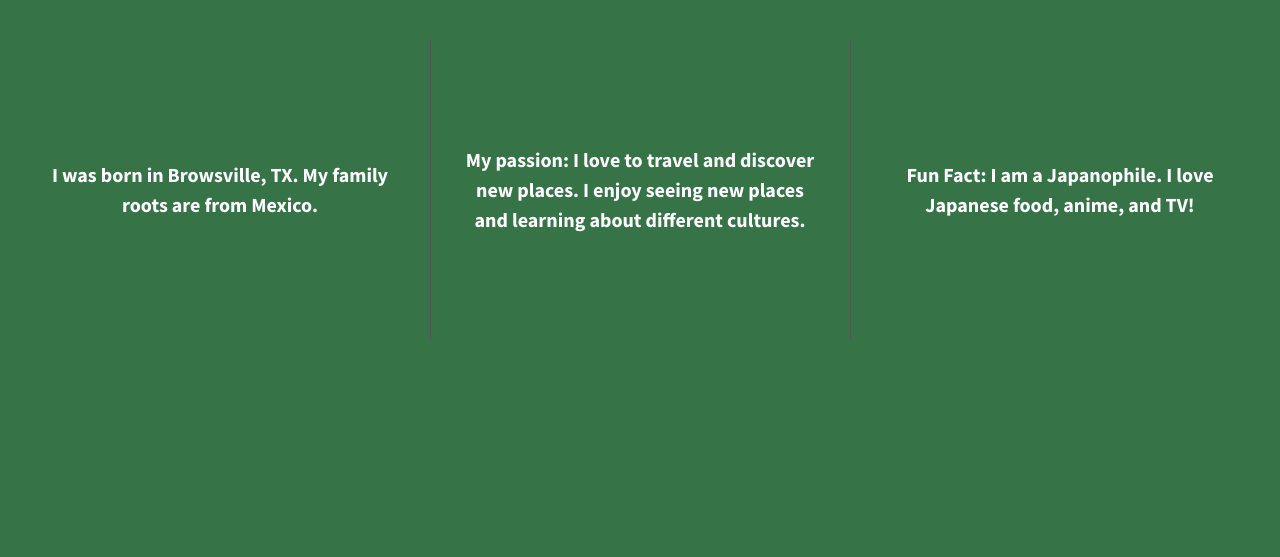
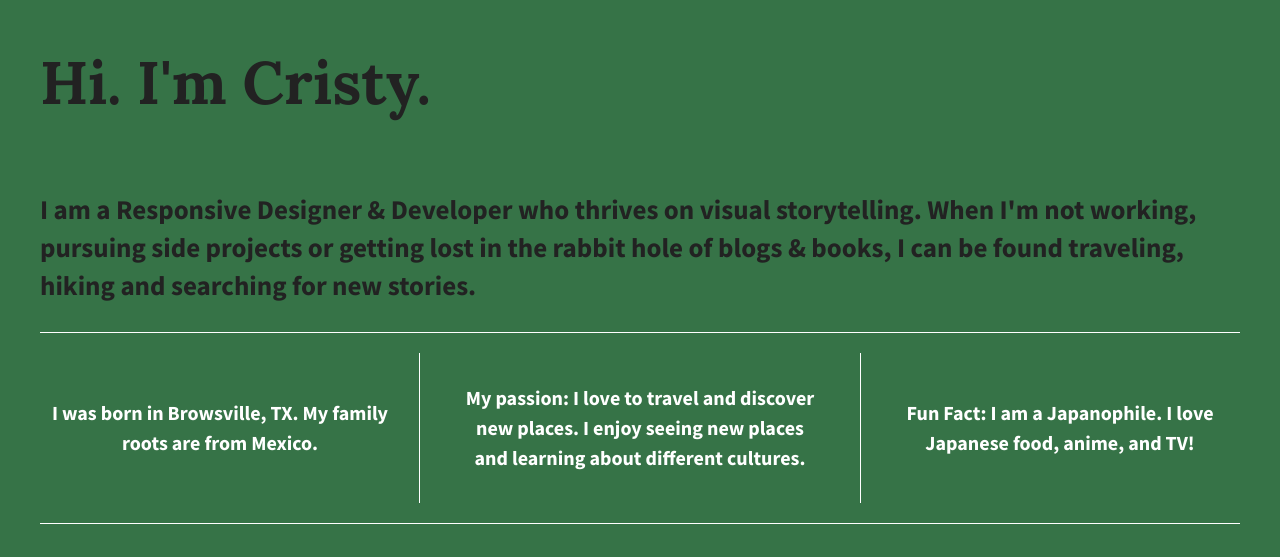
Before and after one commit to cristina-solis17/206-divs-flexbox, a plain HTML site: page index.html in a window 1280 px wide. Drawn offline with nearby package versions, Linux system fonts and the light colour scheme.

Commit message:
completed layout

```diff
--- a/css/main.css
+++ b/css/main.css
@@ -99,13 +99,39 @@ textarea {
 html {
   background-color: #367347;;
   height: 100%;
+  width: 100%;
 }
 
 body {
   font-family: 'Source Sans Pro', sans-serif;
-  padding: 2em;
+  padding: 0em 2em;
   font-size: 1.25em;
-  height: 100%;
+  display: flex;
+  justify-content: center;
+}
+
+header,
+footer {
+  width: 100%;
+  display: flex;
+  justify-content: flex-start;
+}
+
+header h1 {
+  font-family: 'Lora', sans-serif;
+  font-size: 3em;
+}
+
+main {
+  width: 100%;
+  display: flex;
+  justify-content: center;
+  border-bottom: 1px solid #fff;
+  margin-bottom: 20px;
+}
+
+main p {
+  font-size: 1.35em;
 }
 
 .wrapper {
@@ -114,7 +140,7 @@ body {
   display: flex;
   flex-flow: row wrap;
   justify-content: space-between;
-  align-items: center;
+  max-width: 1200px;
 }
 
 .div-1, .div-2, .div-3 {
@@ -123,15 +149,22 @@ body {
   line-height: 1.5em;
   font-size: 1 em;
   background-color: #367347;
-  height: 300px;
+  height: 150px;
   display: flex;
   width: 30%;
   justify-content: center;
   align-items: center;
-  text-align: center
+  text-align: center;
 }
 
+footer {
+  border-top: 1px solid #fff;
+	margin-top: 20px;
+}
 
+footer i {
+  padding: 30px 20px 0 0;
+}
 
 
 /* ==========================================================================
@@ -231,9 +264,10 @@ body {
       flex-basis: 30%;
     }
 
-    .div-1, .div-2 {
-      border-right: 1px solid #555;
-      padding-right: 30px;
+    .div-2 {
+      border-left: 1px solid #ffff;
+      border-right: 1px solid #ffff;
+      padding: 0 40px;
     }
 }
 @media print {
--- a/index.html
+++ b/index.html
@@ -22,6 +22,12 @@
         <![endif]-->
 
         <section class="wrapper">
+			<header>
+                <h1>Hi. I'm Cristy.</h1>
+            </header>
+            <main>
+                <p>I am a <span>Responsive Designer & Developer</span> who thrives on visual storytelling. When I'm not working, pursuing side projects or getting lost in the rabbit hole of blogs & books, I can be found traveling, hiking and searching for new stories.</p>
+            </main>
             <div class="div-1">
               I was born in Browsville, TX. My family roots are from Mexico.
             </div>
@@ -31,6 +37,11 @@
             <div class="div-3">
                 Fun Fact: I am a Japanophile. I love Japanese food, anime, and TV!
             </div>
+			<footer>
+                <i class="fab fa-twitter"></i>
+                <i class="fab fa-linkedin"></i>
+                <i class="fab fa-pinterest"></i>
+            </footer>
         </section>
 
         <script src="https://ajax.googleapis.com/ajax/libs/jquery/1.11.3/jquery.min.js"></script>
```
